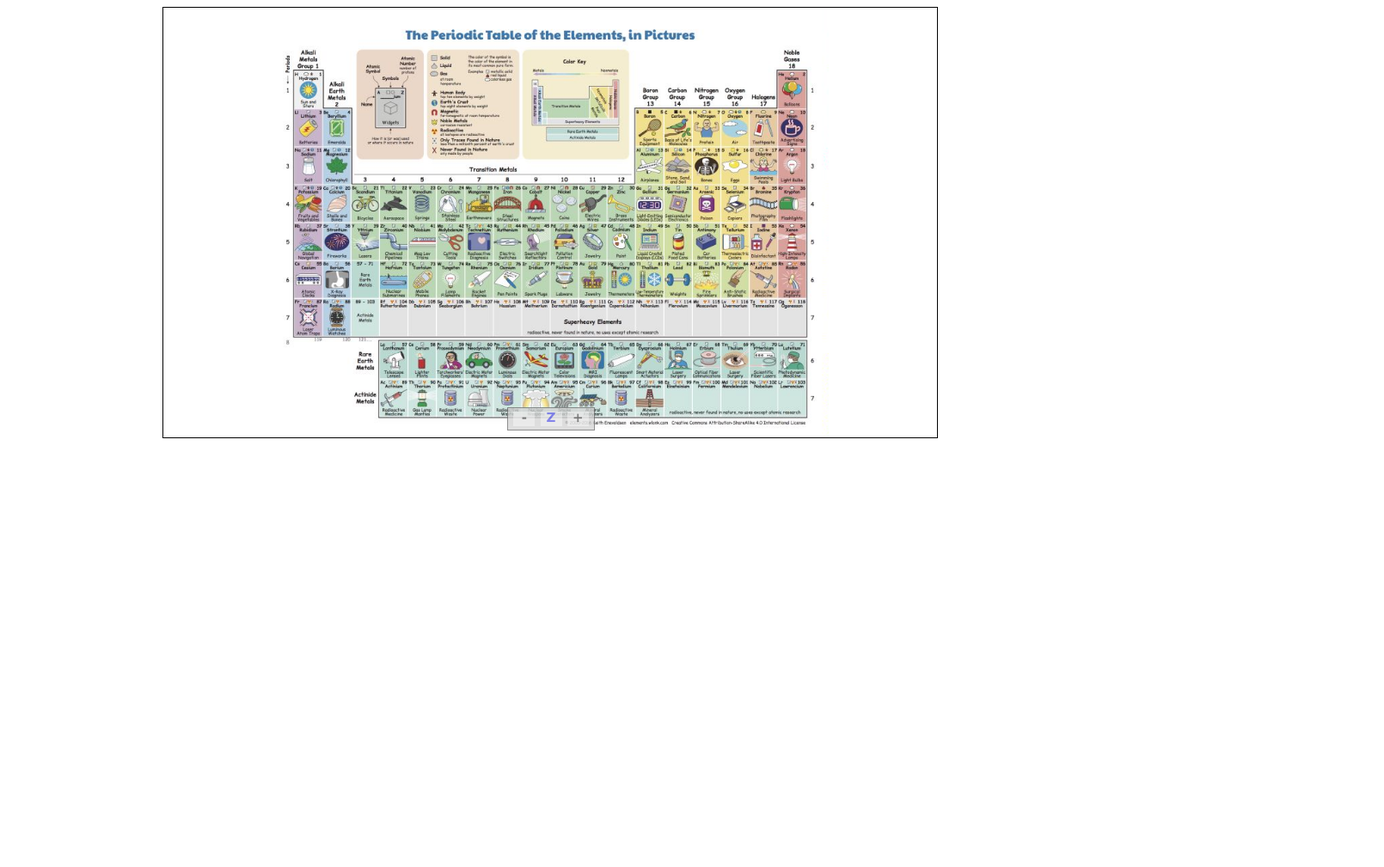
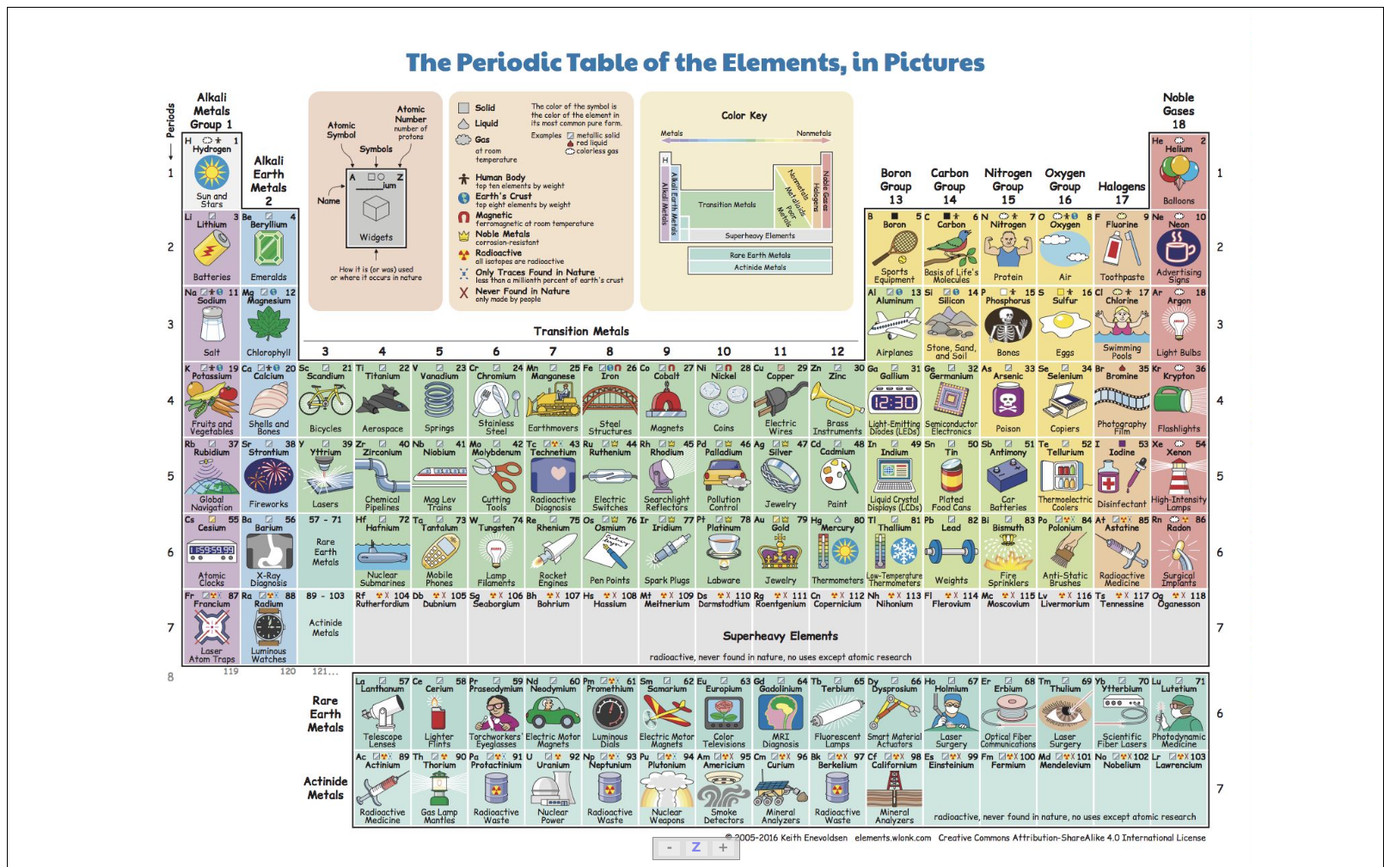
Before and after one commit to odebroqueville/odebroqueville.github.io, a plain HTML site: page index.html in a window 1280 px wide. Shown: the top 1009 px of the page at 86% size, 1610 px wide, since content can reach past the window. Before the commit the page ends 800 px from the top, so only its background shows below. Drawn offline with Linux system fonts and the light colour scheme.

Commit message:
Changed canvas dimensions.

```diff
--- a/index.html
+++ b/index.html
@@ -9,7 +9,7 @@
     <script type="text/javascript"> Z.showImage("myContainer", "Elements"); </script>
 </head>
 <body>
-    <div id="myContainer" style="width:900px; height:500px; margin:auto; border:1px; border-style:solid; " >
+    <div id="myContainer" style="width:1600px; height:1000px; margin:auto; border:1px; border-style:solid; " >
 
     </div>
 </body>
```
